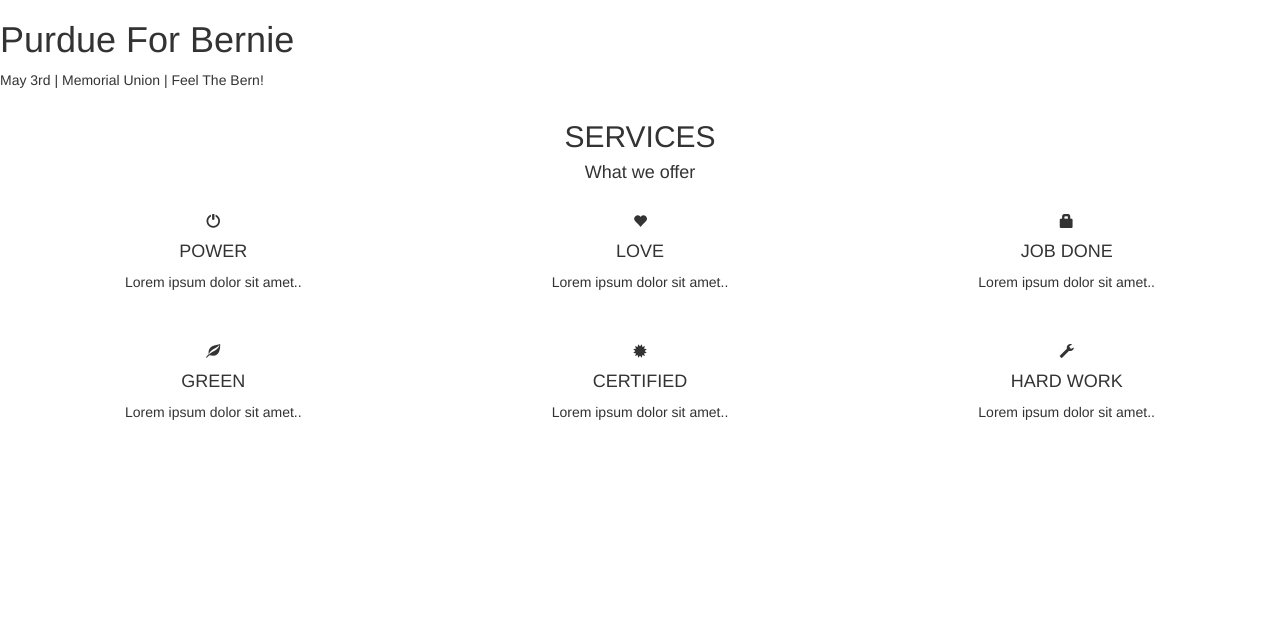
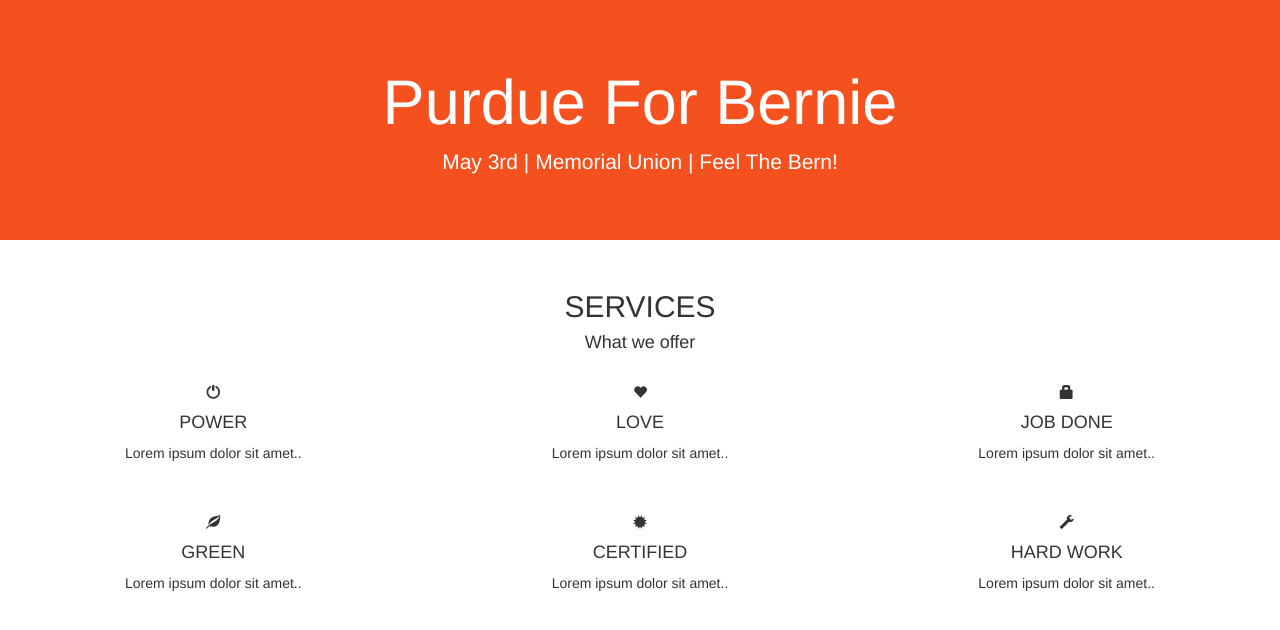
Before and after one commit to krchrlt/purdue_for_bernie, a website: page public/index.html in a window 1280 px wide. Drawn offline with nearby package versions, Linux system fonts and the light colour scheme.

Commit message:
Some styling to jumbotron

```diff
--- a/public/index.html
+++ b/public/index.html
@@ -11,9 +11,10 @@
 </head>
 <body>
 
-<h1>Purdue For Bernie</h1>
-<p>May 3rd | Memorial Union | Feel The Bern!</p>
-
+	<div class="jumbotron text-center">
+		<h1>Purdue For Bernie</h1>
+		<p>May 3rd | Memorial Union | Feel The Bern!</p>
+	</div>
 <!--Services Container-->
 <div class="container-fluid text-center">
   <h2>SERVICES</h2>
--- a/public/stylesheets/style.css
+++ b/public/stylesheets/style.css
@@ -1,3 +1,7 @@
 /* style.css
  * This file provides css styles.
  */
+.jumbotron {
+    background-color: #f4511e; /* Orange */
+    color: #ffffff;
+}
```
